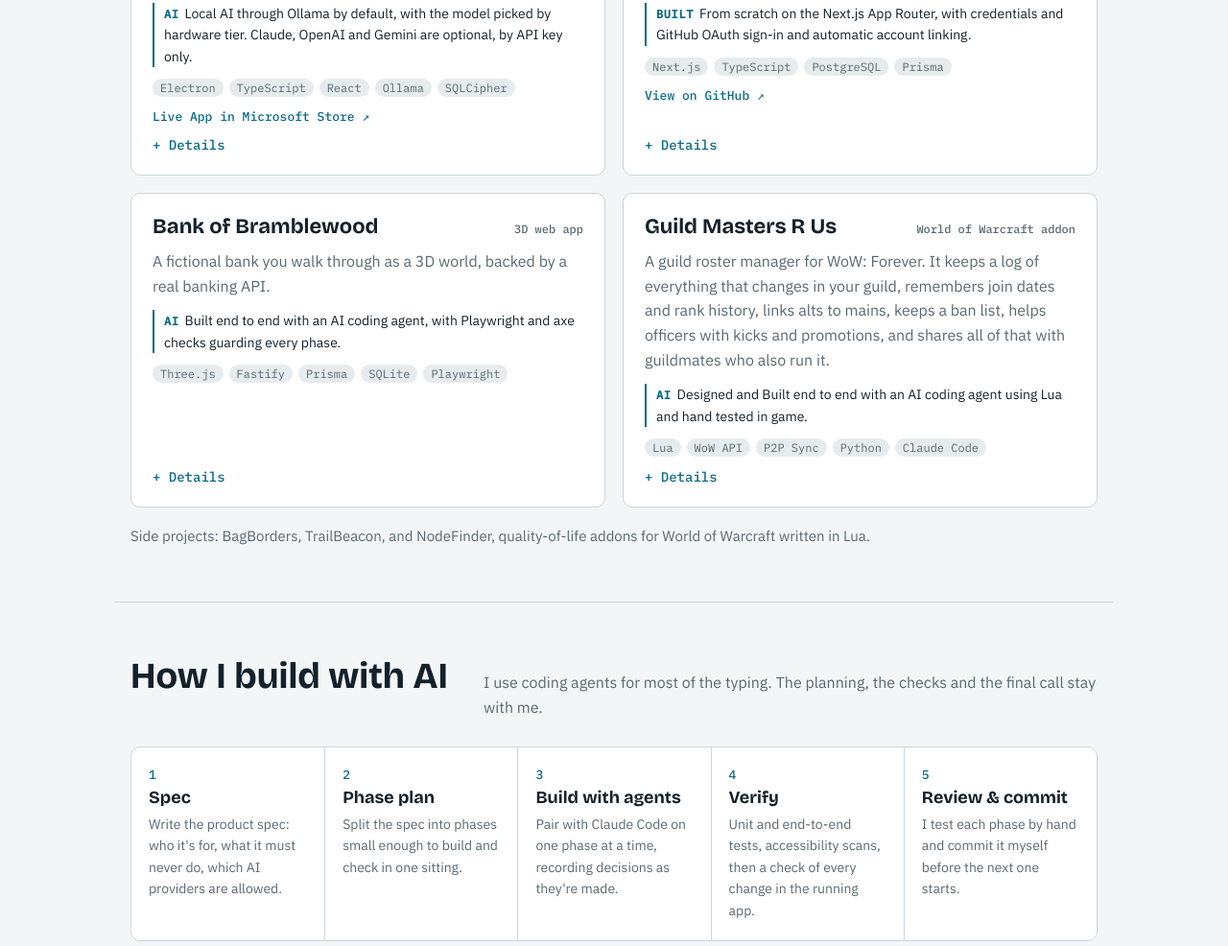
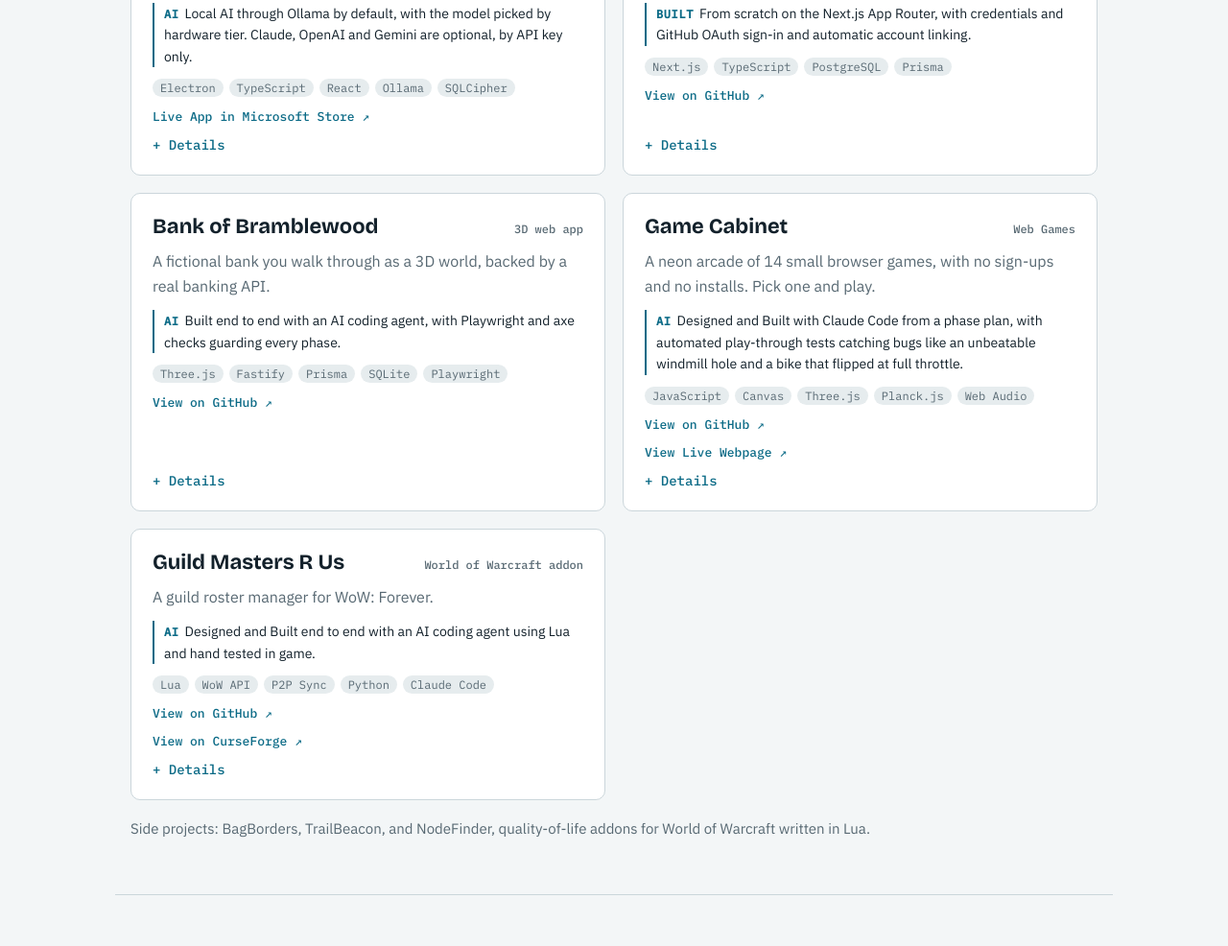
Before and after one commit to v8integra/PersonalSite, a plain HTML site: page index.html in a window 1280 px wide. Shown: the part 1415-2401 px from the top of the page at 96% size. Drawn offline with nearby package versions, Linux system fonts and the light colour scheme.

Commit message:
Added Game Cabinet card

```diff
--- a/index.html
+++ b/index.html
@@ -152,6 +152,7 @@
           <p class="sum">A fictional bank you walk through as a 3D world, backed by a real banking API.</p>
           <p class="ai-line"><b>AI</b>Built end to end with an AI coding agent, with Playwright and axe checks guarding every phase.</p>
           <ul class="tags"><li>Three.js</li><li>Fastify</li><li>Prisma</li><li>SQLite</li><li>Playwright</li></ul>
+          <a class="repo" href="https://github.com/v8integra/DDDBanker" target="_blank" rel="noopener">View on GitHub ↗</a>
           <details><summary>Details</summary><ul>
             <li>Accounts, sessions, CSRF protection and optional two-factor sign-in.</li>
             <li>Accessibility checklist with automated axe scans on every end-to-end spec.</li>
@@ -159,11 +160,27 @@
           </ul></details>
         </article>
 
+        <article class="proj" data-id="gamecabinet">
+          <div class="proj-top"><h3>Game Cabinet</h3><span class="kind">Web Games</span></div>
+          <p class="sum">A neon arcade of 14 small browser games, with no sign-ups and no installs. Pick one and play.</p>
+          <p class="ai-line"><b>AI</b>Designed and Built with Claude Code from a phase plan, with automated play-through tests catching bugs like an unbeatable windmill hole and a bike that flipped at full throttle.</p>
+          <ul class="tags"><li>JavaScript</li><li>Canvas</li><li>Three.js</li><li>Planck.js</li><li>Web Audio</li></ul>
+          <a class="repo" href="https://github.com/v8integra/GameCabinet" target="_blank" rel="noopener">View on GitHub ↗</a>
+          <a class="repo" href="https://v8integra.github.io/GameCabinet/index.html" target="_blank" rel="noopener">View Live Webpage ↗</a>
+          <details><summary>Details</summary><ul>
+            <li>14 browser games in one arcade, from a brick breaker and a tower defense to a 3D maze and a physics-based dirt bike racer.</li>
+            <li>Every game shares one engine shell: a fixed-timestep game loop, unified keyboard/mouse/touch input, and synthesized sound with no audio files.</li>
+            <li>Built in four phases with Claude Code; each game was smoke-tested by scripted bots in the browser, then play-tested by hand.</li>
+          </ul></details>
+        </article>
+
         <article class="proj" data-id="guildmastersrus">
           <div class="proj-top"><h3>Guild Masters R Us</h3><span class="kind">World of Warcraft addon</span></div>
-          <p class="sum">A guild roster manager for WoW: Forever. It keeps a log of everything that changes in your guild, remembers join dates and rank history, links alts to mains, keeps a ban list, helps officers with kicks and promotions, and shares all of that with guildmates who also run it.</p>
+          <p class="sum">A guild roster manager for WoW: Forever.</p>
           <p class="ai-line"><b>AI</b>Designed and Built end to end with an AI coding agent using Lua and hand tested in game.</p>
           <ul class="tags"><li>Lua</li><li>WoW API</li><li>P2P Sync</li><li>Python</li><li>Claude Code</li></ul>
+          <a class="repo" href="https://github.com/v8integra/GuildMastersRUs" target="_blank" rel="noopener">View on GitHub ↗</a>
+          <a class="repo" href="https://www.curseforge.com/wow/addons/guild-masters-r-us" target="_blank" rel="noopener">View on CurseForge ↗</a>
           <details><summary>Details</summary><ul>
             <li>Each copy shares join dates, alt links and the ban list with guildmates' copies over hidden addon messages; there's no server, the newest edit wins, and guild rank decides who can send changes.</li>
             <li>Logs every roster change (joins, kicks, promotions, renames) and fills gaps from the game's guild event log, so changes made while you were offline still show up.</li>
```
